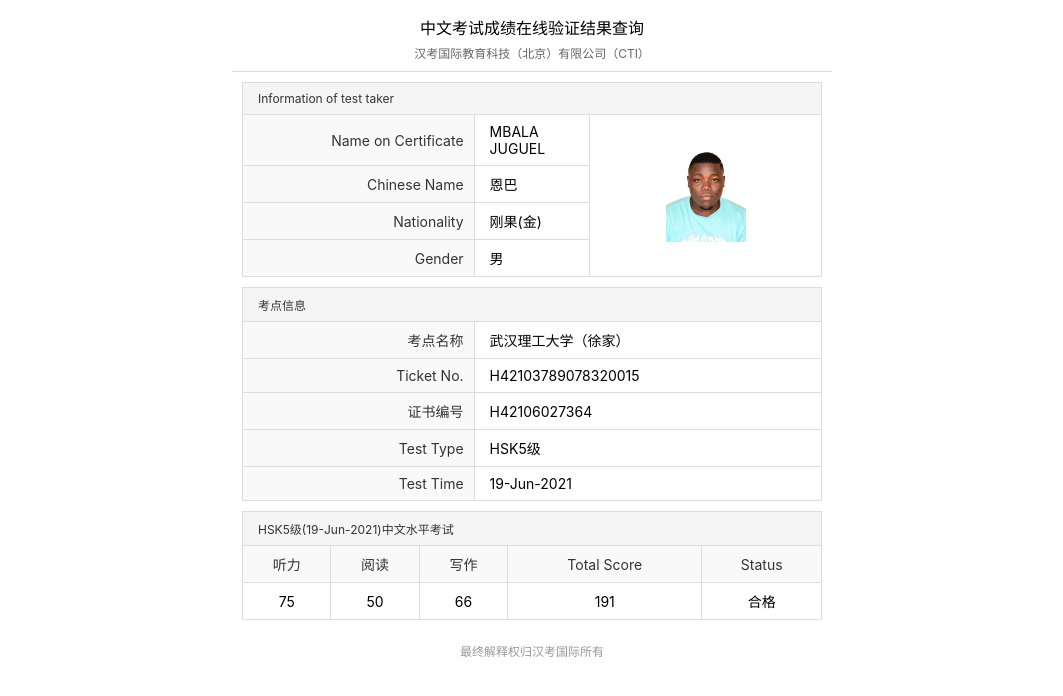
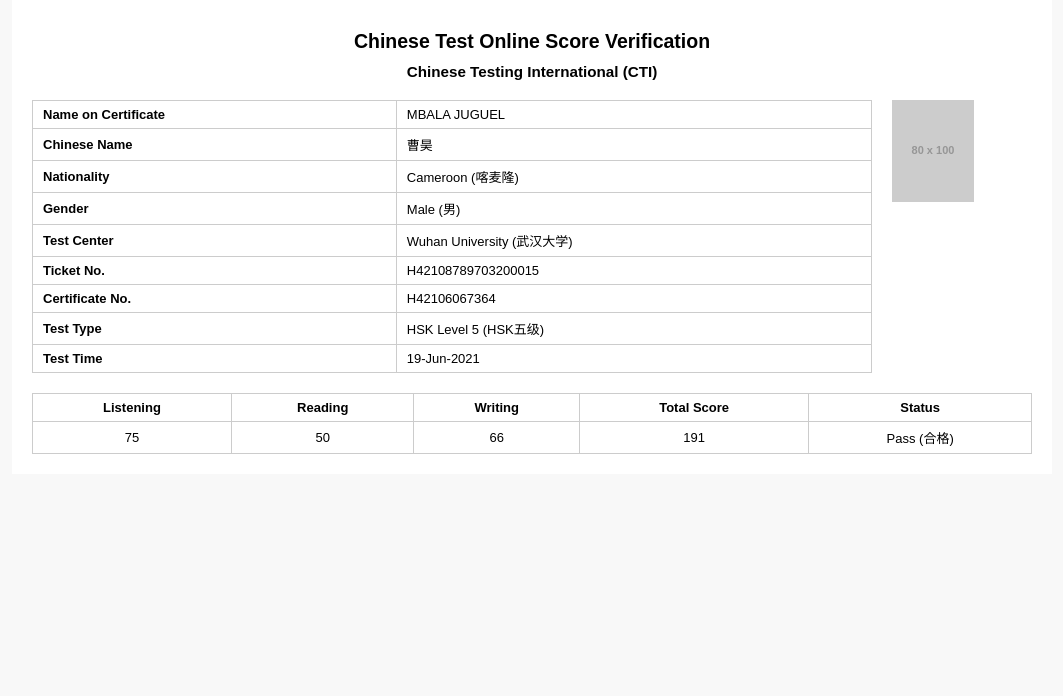
Before and after one commit to SLVYS21/admin.chineesetest.cn, a plain HTML site: page index.html in a window 1280 px wide. Shown: the whole page, without its empty margins (108-1171 px from the left). Drawn offline with Linux system fonts and the light colour scheme; placeholder pictures from the web are drawn by us.

Commit message:
Update index.html

```diff
--- a/index.html
+++ b/index.html
@@ -1,189 +1,106 @@
 <!DOCTYPE html>
-<html lang="zh-CN">
+<html lang="en">
 <head>
   <meta charset="UTF-8">
-    <meta name="viewport" content="width=device-width, initial-scale=1.0">
-    <title>中文考试成绩在线验证结果查询</title>
+  <meta name="viewport" content="width=device-width, initial-scale=1">
+  <title>Chinese Test Result</title>
   <style>
     body {
-            font-family: -apple-system, BlinkMacSystemFont, sans-serif;
+      font-family: Arial, sans-serif;
+      font-size: 13px;
+      background: #f8f8f8;
       margin: 0;
       padding: 0;
-            background-color: #fff;
-            color: #000;
     }
 
-        .content {
-            background-color: #fff;
-            padding: 0;
-            max-width: 600px;
-            margin: 0 auto;
+    .container {
+      max-width: 1000px;
+      margin: auto;
+      background: white;
+      padding: 20px;
     }
 
-        .header {
+    h2, h3 {
       text-align: center;
-            padding: 10px 15px;
-            border-bottom: 1px solid #ddd;
+      margin: 10px 0;
     }
 
-        .main-title {
-            font-size: 16px;
-            font-weight: normal;
-            margin: 5px 0;
+    .info-grid {
+      display: grid;
+      grid-template-columns: 1fr 140px;
+      gap: 20px;
+      margin-top: 20px;
     }
 
-        .sub-title {
-            font-size: 12px;
-            color: #666;
-            margin: 0;
+    .table-info {
+      width: 100%;
+      border-collapse: collapse;
     }
 
-        /* Table styling with borders */
-        .info-table {
+    .table-info th, .table-info td {
+      text-align: left;
+      padding: 6px 10px;
+      border: 1px solid #ccc;
+    }
+
+    .table-results {
       width: 100%;
       border-collapse: collapse;
-            border: 1px solid #ddd;
-            margin: 0 0 10px 0;
+      margin-top: 20px;
     }
 
-        .info-table tr td {
-            padding: 8px 15px;
-            font-size: 14px;
-            border: 1px solid #ddd;
-            vertical-align: middle;
-        }
-
-        .label-column {
-            text-align: right;
-            color: #333;
-            width: 40%;
-            padding-right: 10px !important;
-            background-color: #f9f9f9;
-        }
-
-        .photo-cell {
-            width: 40%;
+    .table-results th, .table-results td {
+      border: 1px solid #ccc;
+      padding: 6px 10px;
       text-align: center;
     }
 
-        .photo {
+    img.photo {
       width: 80px;
-            height: 96px;
-            object-fit: cover;
+      height: auto;
+      border: 1px solid #ccc;
     }
 
-        .section-title {
-            background-color: #f5f5f5;
-            padding: 8px 15px;
-            font-size: 12px;
-            color: #333;
-            margin: 0;
-            font-weight: normal;
-            border: 1px solid #ddd;
-            border-bottom: none;
+    @media screen and (max-width: 600px) {
+      .info-grid {
+        grid-template-columns: 1fr;
+        text-align: center;
       }
 
-        .scores-table {
-            width: 100%;
-            border-collapse: collapse;
-            border: 1px solid #ddd;
-            margin: 0 0 10px 0;
-        }
-
-        .scores-table th,
-        .scores-table td {
-            text-align: center;
-            padding: 8px 5px;
-            font-size: 14px;
-            border: 1px solid #ddd;
-        }
-
-        .scores-table th {
-            font-weight: normal;
-            color: #333;
-            background-color: #f9f9f9;
-        }
-
-        .footer {
-            font-size: 12px;
-            color: #999;
-            text-align: center;
-            padding: 10px;
-        }
-
-        /* Fixed spacing */
-        .table-container {
-            padding: 10px;
-        }
-
-        @media (max-width: 480px) {
-            .content {
-                width: 100%;
+      img.photo {
+        margin: auto;
       }
     }
   </style>
 </head>
 <body>
-    <div class="content">
-        <div class="header">
-            <h1 class="main-title">中文考试成绩在线验证结果查询</h1>
-            <p class="sub-title">汉考国际教育科技（北京）有限公司（CTI）</p>
+  <div class="container">
+    <h2>Chinese Test Online Score Verification</h2>
+    <h3>Chinese Testing International (CTI)</h3>
+
+    <div class="info-grid">
+      <table class="table-info">
+        <tr><th>Name on Certificate</th><td>MBALA JUGUEL</td></tr>
+        <tr><th>Chinese Name</th><td>曹昊</td></tr>
+        <tr><th>Nationality</th><td>Cameroon (喀麦隆)</td></tr>
+        <tr><th>Gender</th><td>Male (男)</td></tr>
+        <tr><th>Test Center</th><td>Wuhan University (武汉大学)</td></tr>
+        <tr><th>Ticket No.</th><td>H42108789703200015</td></tr>
+        <tr><th>Certificate No.</th><td>H42106067364</td></tr>
+        <tr><th>Test Type</th><td>HSK Level 5 (HSK五级)</td></tr>
+        <tr><th>Test Time</th><td>19-Jun-2021</td></tr>
+      </table>
+
+      <div>
+        <img src="https://via.placeholder.com/80x100" alt="Photo" class="photo">
+      </div>
     </div>
 
-        <div class="table-container">
-            <p class="section-title">Information of test taker</p>
-            <table class="info-table">
+    <table class="table-results">
       <tr>
-                    <td class="label-column">Name on Certificate</td>
-                    <td>MBALA JUGUEL</td>
-                    <td rowspan="4" class="photo-cell">
-                        <img src="photo.jpg" alt="Candidate Photo" class="photo">
-                    </td>
-                </tr>
-                <tr>
-                    <td class="label-column">Chinese Name</td>
-                    <td>恩巴</td>
-                </tr>
-                <tr>
-                    <td class="label-column">Nationality</td>
-                    <td>刚果(金)</td>
-                </tr>
-                <tr>
-                    <td class="label-column">Gender</td>
-                    <td>男</td>
-                </tr>
-            </table>
-
-            <p class="section-title">考点信息</p>
-            <table class="info-table">
-                <tr>
-                    <td class="label-column">考点名称</td>
-                    <td>武汉理工大学（徐家）</td>
-                </tr>
-                <tr>
-                    <td class="label-column">Ticket No.</td>
-                    <td>H42103789078320015</td>
-                </tr>
-                <tr>
-                    <td class="label-column">证书编号</td>
-                    <td>H42106027364</td>
-                </tr>
-                <tr>
-                    <td class="label-column">Test Type</td>
-                    <td>HSK5级</td>
-                </tr>
-                <tr>
-                    <td class="label-column">Test Time</td>
-                    <td>19-Jun-2021</td>
-                </tr>
-            </table>
-
-            <p class="section-title">HSK5级(19-Jun-2021)中文水平考试</p>
-            <table class="scores-table">
-                <tr>
-                    <th>听力</th>
-                    <th>阅读</th>
-                    <th>写作</th>
+        <th>Listening</th>
+        <th>Reading</th>
+        <th>Writing</th>
         <th>Total Score</th>
         <th>Status</th>
       </tr>
@@ -192,12 +109,9 @@
         <td>50</td>
         <td>66</td>
         <td>191</td>
-                    <td>合格</td>
+        <td>Pass (合格)</td>
       </tr>
     </table>
-
-            <p class="footer">最终解释权归汉考国际所有</p>
-        </div>
   </div>
 </body>
 </html>
```
Lines whose indentation alone changed are shown as unchanged.
